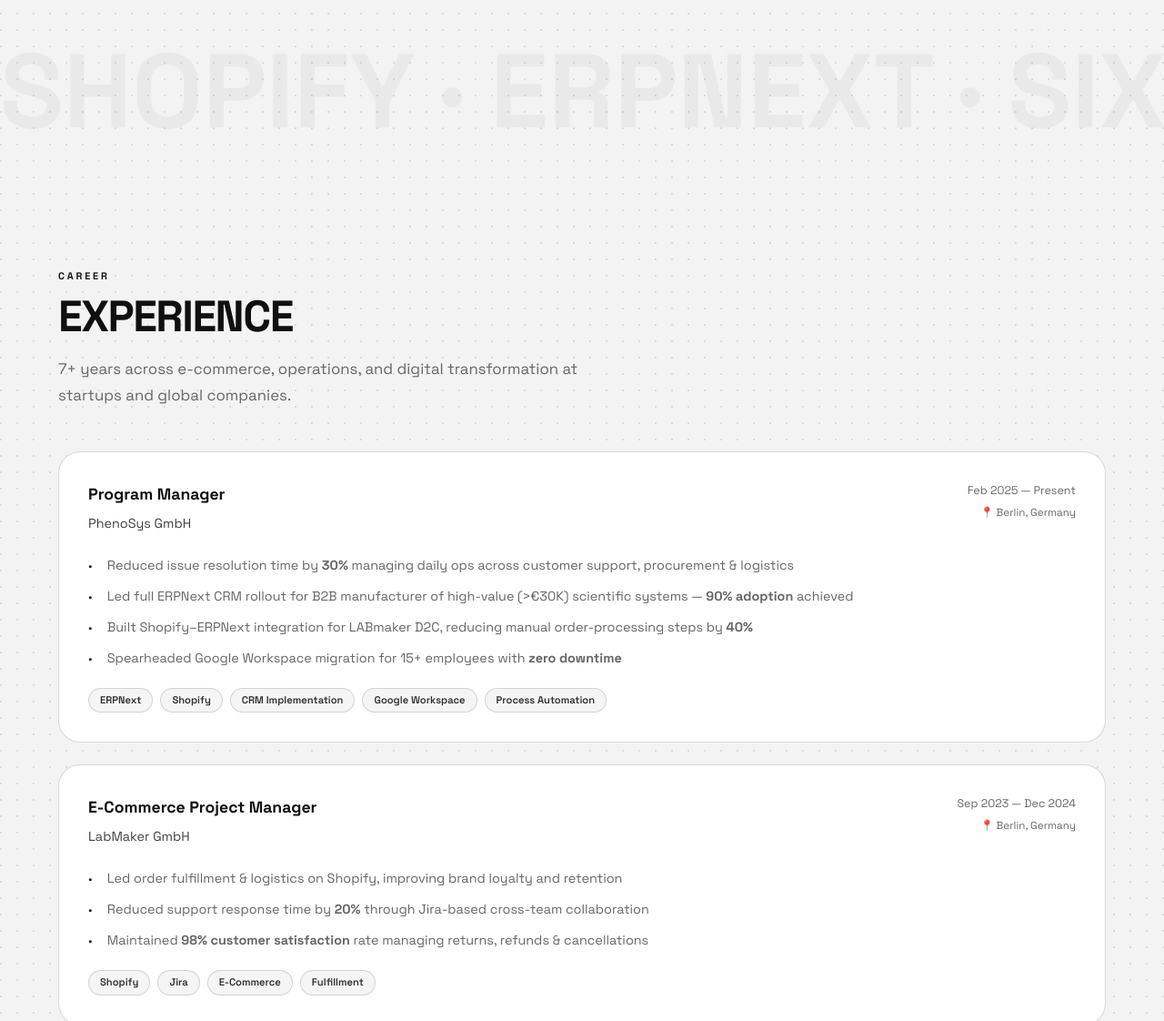
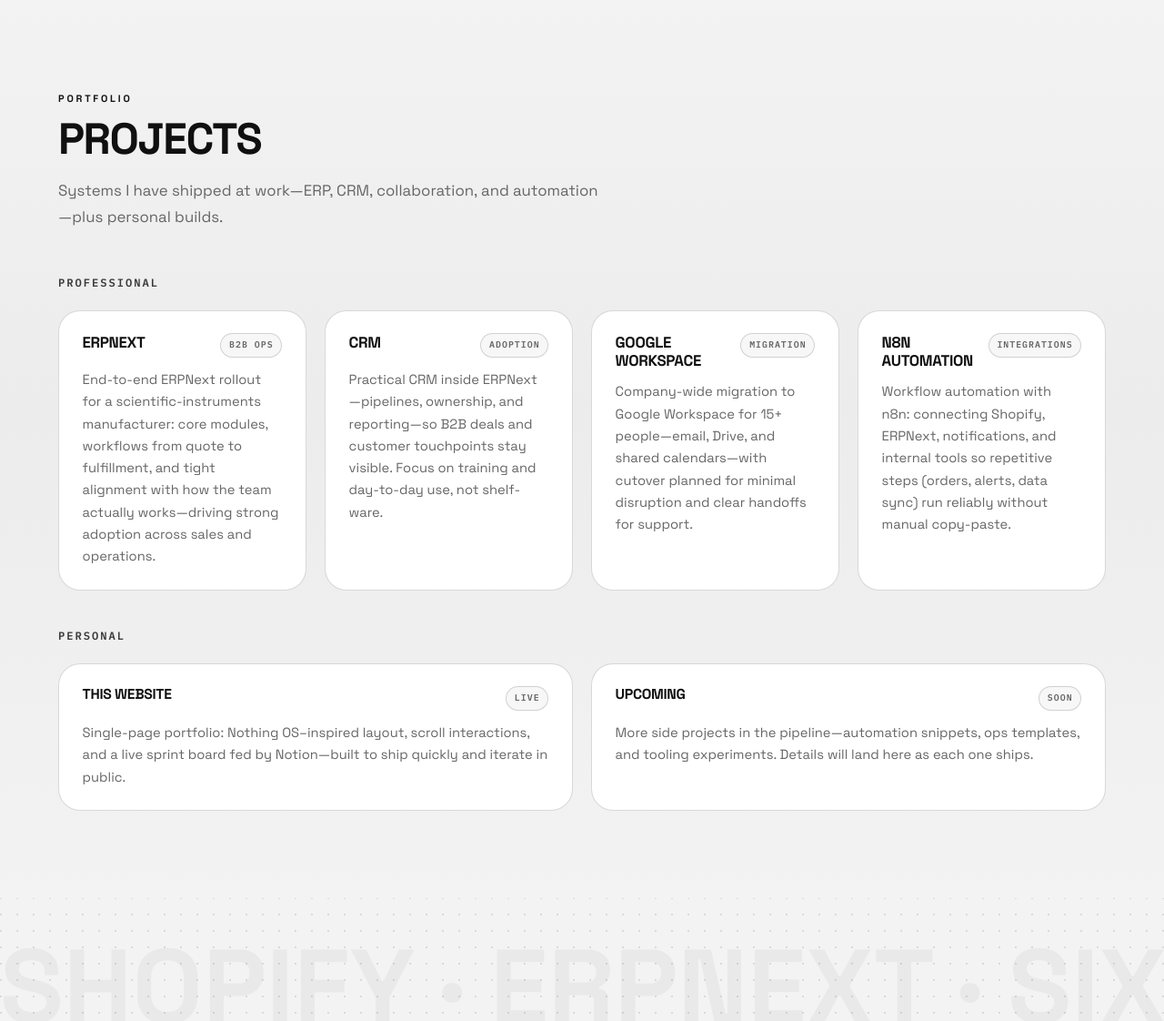
Before and after one commit to SambitB49/Personal-Website, a plain HTML site: page index.html in a window 1280 px wide. Shown: the part 1678-2800 px from the top of the page at 91% size. Drawn offline with Linux system fonts and the light colour scheme.

Commit message:
Add project section to portfolio with professional and personal projects, including descriptions and styling updates. Update navigation links for better accessibility.

```diff
--- a/index.html
+++ b/index.html
@@ -120,6 +120,88 @@
   .stagger.visible > *:nth-child(4) { opacity:1; transform:none; transition-delay:0.26s; }
   .stagger.visible > *:nth-child(5) { opacity:1; transform:none; transition-delay:0.33s; }
   .stagger.visible > *:nth-child(6) { opacity:1; transform:none; transition-delay:0.40s; }
+  .stagger.visible > *:nth-child(7) { opacity:1; transform:none; transition-delay:0.47s; }
+  .stagger.visible > *:nth-child(8) { opacity:1; transform:none; transition-delay:0.54s; }
+
+  /* ── PROJECTS ── */
+  #projects { background: linear-gradient(180deg, var(--bg), #ececec 45%, var(--bg)); }
+  .projects-sub {
+    font-family: 'IBM Plex Mono', monospace;
+    font-size: 0.76rem;
+    font-weight: 600;
+    letter-spacing: 0.16em;
+    text-transform: uppercase;
+    color: var(--accent2);
+    margin: 2.5rem 0 1.25rem;
+  }
+  .projects-sub:first-of-type { margin-top: 0; }
+  .projects-grid {
+    display: grid;
+    grid-template-columns: repeat(auto-fit, minmax(260px, 1fr));
+    gap: 1.25rem;
+  }
+  .project-card {
+    background: var(--surface);
+    border: 1px solid var(--border);
+    border-radius: 24px;
+    padding: 1.5rem 1.6rem;
+    transition: all 0.3s cubic-bezier(0.4,0,0.2,1);
+    position: relative;
+    overflow: hidden;
+    cursor: default;
+  }
+  .project-card::before {
+    content: '';
+    position: absolute;
+    left: 0;
+    top: 0;
+    bottom: 0;
+    width: 3px;
+    background: #151515;
+    transform: scaleY(0);
+    transform-origin: top;
+    transition: transform 0.35s ease;
+  }
+  .project-card:hover, .project-card.tapped {
+    border-color: rgba(16,16,16,0.26);
+    transform: translateY(-4px);
+    box-shadow: 0 12px 32px rgba(16,16,16,0.12);
+  }
+  .project-card:hover::before, .project-card.tapped::before { transform: scaleY(1); }
+  .project-card-head {
+    display: flex;
+    align-items: flex-start;
+    justify-content: space-between;
+    gap: 0.75rem;
+    margin-bottom: 0.75rem;
+  }
+  .project-card-title {
+    font-family: 'Space Grotesk', sans-serif;
+    font-weight: 700;
+    font-size: 1.05rem;
+    line-height: 1.2;
+    text-transform: uppercase;
+    letter-spacing: -0.02em;
+  }
+  .project-badge {
+    flex-shrink: 0;
+    font-family: 'IBM Plex Mono', monospace;
+    font-size: 0.62rem;
+    font-weight: 600;
+    letter-spacing: 0.1em;
+    text-transform: uppercase;
+    color: var(--muted);
+    padding: 0.25rem 0.55rem;
+    border: 1px solid var(--border);
+    border-radius: 999px;
+    background: rgba(16,16,16,0.03);
+  }
+  .project-card-desc {
+    color: var(--muted);
+    font-size: 0.92rem;
+    line-height: 1.65;
+  }
+  .projects-grid-personal .project-card-title { font-size: 0.98rem; }
 
   /* ── RIPPLE ── */
   .ripple {
@@ -362,6 +444,7 @@
     .hero { padding: 7rem 1.5rem 3rem; }
     .hero-stats { position: static; margin-top: 3rem; justify-content: flex-start; }
     .about-grid { grid-template-columns: 1fr; }
+    .projects-grid { grid-template-columns: 1fr; }
     .sprint-stats { grid-template-columns: repeat(2,1fr); }
     .kanban { grid-template-columns: 1fr 1fr; }
   }
@@ -382,14 +465,16 @@
   <div class="s-dot" data-i="4"></div>
   <div class="s-dot" data-i="5"></div>
   <div class="s-dot" data-i="6"></div>
+  <div class="s-dot" data-i="7"></div>
 </div>
 
 <nav id="navbar">
   <div class="nav-logo">SB</div>
   <ul class="nav-links">
     <li><a href="#about">About</a></li>
+    <li><a href="#projects">Projects</a></li>
     <li><a href="#experience">Experience</a></li>
-    <li><a href="#dashboard">Project</a></li>
+    <li><a href="#dashboard">Sprint</a></li>
     <li><a href="#education">Education</a></li>
     <li><a href="#contact">Contact</a></li>
   </ul>
@@ -440,6 +525,63 @@
       <div class="lang-card tappable"><div class="lang-name">Chinese</div><div class="lang-level">Full Professional · HSK 5</div><div class="lang-bar"><div class="lang-bar-fill" data-width="90"></div></div></div>
       <div class="lang-card tappable"><div class="lang-name">Hindi</div><div class="lang-level">Native / Bilingual</div><div class="lang-bar"><div class="lang-bar-fill" data-width="100"></div></div></div>
       <div class="lang-card tappable"><div class="lang-name">Bengali</div><div class="lang-level">Native</div><div class="lang-bar"><div class="lang-bar-fill" data-width="100"></div></div></div>
+    </div>
+  </div>
+</section>
+
+<!-- PROJECTS -->
+<section id="projects">
+  <div class="section-label reveal">Portfolio</div>
+  <h2 class="reveal">Projects</h2>
+  <p class="section-intro reveal">Systems I have shipped at work—ERP, CRM, collaboration, and automation—plus personal builds.</p>
+
+  <h3 class="projects-sub reveal">Professional</h3>
+  <div class="projects-grid stagger reveal">
+    <div class="project-card tappable">
+      <div class="project-card-head">
+        <div class="project-card-title">ERPNext</div>
+        <span class="project-badge">B2B Ops</span>
+      </div>
+      <p class="project-card-desc">End-to-end ERPNext rollout for a scientific-instruments manufacturer: core modules, workflows from quote to fulfillment, and tight alignment with how the team actually works—driving strong adoption across sales and operations.</p>
+    </div>
+    <div class="project-card tappable">
+      <div class="project-card-head">
+        <div class="project-card-title">CRM</div>
+        <span class="project-badge">Adoption</span>
+      </div>
+      <p class="project-card-desc">Practical CRM inside ERPNext—pipelines, ownership, and reporting—so B2B deals and customer touchpoints stay visible. Focus on training and day-to-day use, not shelf-ware.</p>
+    </div>
+    <div class="project-card tappable">
+      <div class="project-card-head">
+        <div class="project-card-title">Google Workspace</div>
+        <span class="project-badge">Migration</span>
+      </div>
+      <p class="project-card-desc">Company-wide migration to Google Workspace for 15+ people—email, Drive, and shared calendars—with cutover planned for minimal disruption and clear handoffs for support.</p>
+    </div>
+    <div class="project-card tappable">
+      <div class="project-card-head">
+        <div class="project-card-title">n8n automation</div>
+        <span class="project-badge">Integrations</span>
+      </div>
+      <p class="project-card-desc">Workflow automation with n8n: connecting Shopify, ERPNext, notifications, and internal tools so repetitive steps (orders, alerts, data sync) run reliably without manual copy-paste.</p>
+    </div>
+  </div>
+
+  <h3 class="projects-sub reveal">Personal</h3>
+  <div class="projects-grid projects-grid-personal stagger reveal">
+    <div class="project-card tappable">
+      <div class="project-card-head">
+        <div class="project-card-title">This website</div>
+        <span class="project-badge">Live</span>
+      </div>
+      <p class="project-card-desc">Single-page portfolio: Nothing OS–inspired layout, scroll interactions, and a live sprint board fed by Notion—built to ship quickly and iterate in public.</p>
+    </div>
+    <div class="project-card tappable">
+      <div class="project-card-head">
+        <div class="project-card-title">Upcoming</div>
+        <span class="project-badge">Soon</span>
+      </div>
+      <p class="project-card-desc">More side projects in the pipeline—automation snippets, ops templates, and tooling experiments. Details will land here as each one ships.</p>
     </div>
   </div>
 </section>
@@ -631,7 +773,7 @@
   ring.style.left=rx+'px'; ring.style.top=ry+'px';
   requestAnimationFrame(animCur);
 })();
-document.querySelectorAll('a,button,.tappable,.pill,.exp-tag,.sprint-stat').forEach(el=>{
+document.querySelectorAll('a,button,.tappable,.pill,.exp-tag,.sprint-stat,.project-card').forEach(el=>{
   el.addEventListener('mouseenter',()=>document.body.classList.add('cursor-hover'));
   el.addEventListener('mouseleave',()=>document.body.classList.remove('cursor-hover'));
 });
@@ -682,7 +824,7 @@
 document.querySelectorAll('.lang-bar-fill,.skill-bar-fill').forEach(b=>b.style.width='0%');
 
 // ── SECTION DOTS ─────────────────────────────────────────────────────────
-const secIds=['hero','about','experience','skills','dashboard','education','contact'];
+const secIds=['hero','about','projects','experience','skills','dashboard','education','contact'];
 const dots=document.querySelectorAll('.s-dot');
 const secObs=new IntersectionObserver(entries=>{
   entries.forEach(e=>{
@@ -716,7 +858,7 @@
   rip.style.cssText=`width:${size}px;height:${size}px;left:${x-size/2}px;top:${y-size/2}px`;
   el.appendChild(rip); setTimeout(()=>rip.remove(),700);
 }
-document.querySelectorAll('.btn,.tappable,.pill').forEach(el=>{
+document.querySelectorAll('.btn,.tappable,.pill,.project-card').forEach(el=>{
   ['click','touchend'].forEach(evt=>{
     el.addEventListener(evt,function(e){
       addRipple(this,e.touches?e.touches[0]:e);
```
